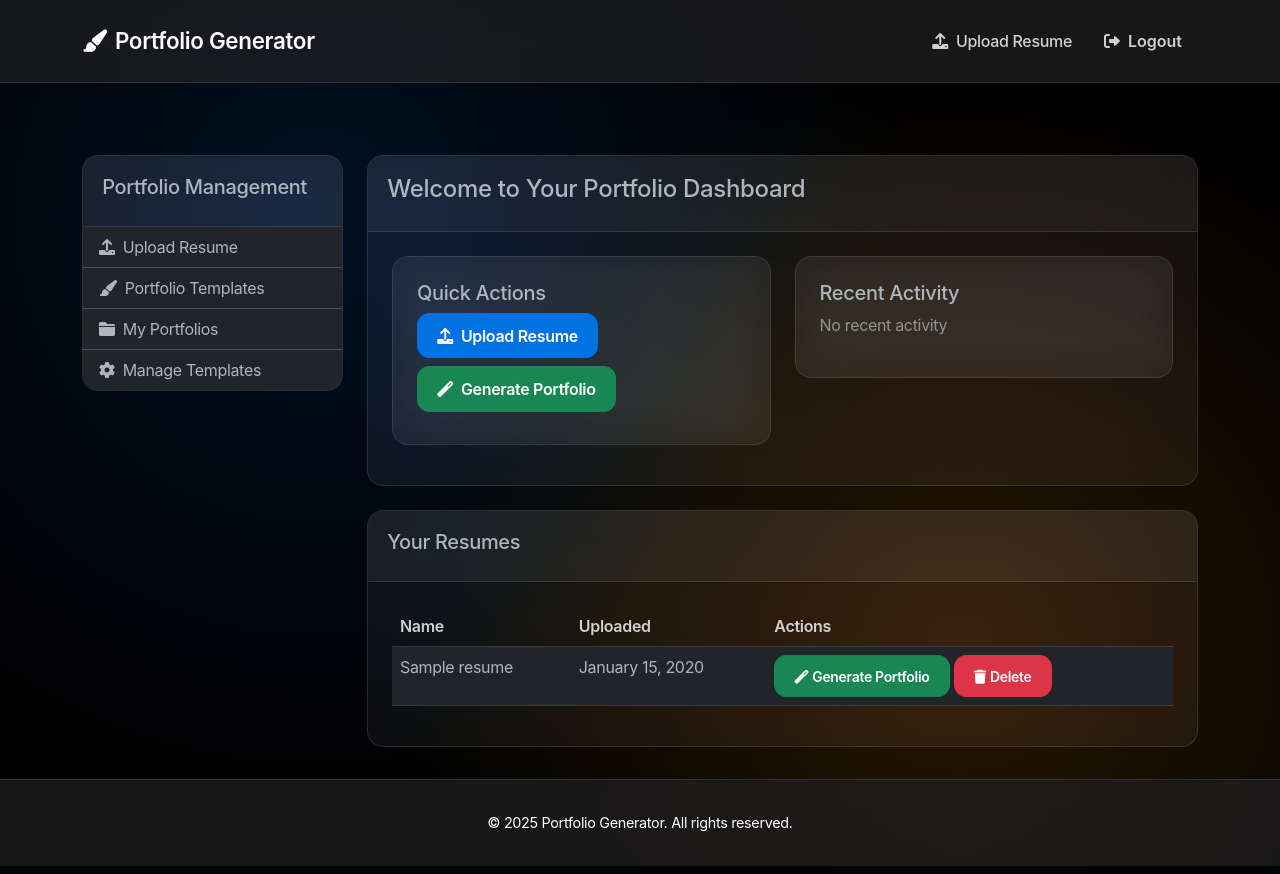
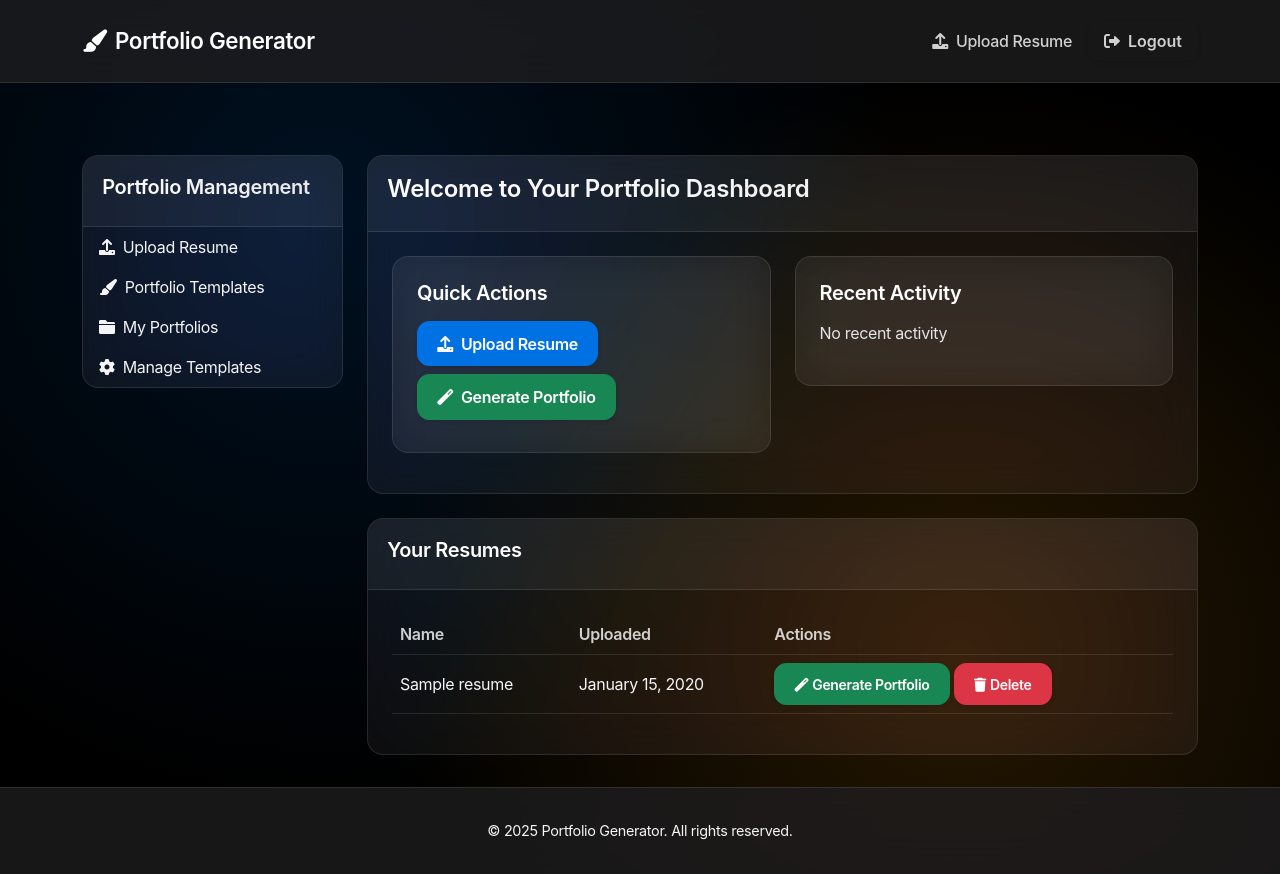
Before and after one commit to faizanparabtani/PortfolioWizard, a Django app: page / in a window 1280 px wide. Run offline with Django 5.2, Linux system fonts and the light colour scheme; a user stored in the database is signed in; tables that the repository leaves empty hold one stand-in row (values such as "Sample post"); data that the repository does not hold is empty; some web fonts are replaced.

Commit message:
Made changes to the look and feel of the site

```diff
--- a/templates/base.html
+++ b/templates/base.html
@@ -20,7 +20,8 @@
             --bg-dark: #000000;
             --bg-darker: #1d1d1f;
             --text-primary: #ffffff;
-            --text-secondary: #ffffff;
+            --text-secondary: #f5f5f7;
+            --text-tertiary: #e5e5e7;
             --card-bg: rgba(255, 255, 255, 0.05);
             --card-border: rgba(255, 255, 255, 0.1);
             --success-color: #34c759;
@@ -121,7 +122,14 @@
             border-radius: 12px;
             font-weight: 600;
             padding: 0.6rem 1.2rem;
-            transition: all 0.3s ease;
+            transition: all 0.3s cubic-bezier(0.4, 0, 0.2, 1);
+            transform: translateY(0);
+            box-shadow: 0 2px 4px rgba(0, 0, 0, 0.1);
+        }
+
+        .btn:hover {
+            transform: translateY(-2px);
+            box-shadow: 0 4px 8px rgba(0, 0, 0, 0.2);
         }
 
         .btn-primary {
@@ -133,7 +141,6 @@
         .btn-primary:hover {
             background-color: var(--primary-hover);
             border-color: var(--primary-hover);
-            transform: translateY(-2px);
         }
 
         .btn-outline-primary {
@@ -146,7 +153,6 @@
             background-color: var(--primary-color);
             border-color: var(--primary-color);
             color: var(--text-primary);
-            transform: translateY(-2px);
         }
 
         .btn-accent {
@@ -159,7 +165,6 @@
             background-color: var(--accent-hover);
             border-color: var(--accent-hover);
             color: #000000;
-            transform: translateY(-2px);
         }
 
         .btn-outline-accent {
@@ -172,7 +177,6 @@
             background-color: var(--accent-color);
             border-color: var(--accent-color);
             color: #000000;
-            transform: translateY(-2px);
         }
 
         .alert {
@@ -281,32 +285,61 @@
 
         /* Apple-style tables */
         .table {
-            color: var(--text-primary);
-            background-color: transparent;
+            color: var(--text-secondary);
+            background-color: transparent !important;
         }
 
         .table thead th {
             border-bottom: 1px solid var(--card-border);
             font-weight: 600;
             color: rgba(255, 255, 255, 0.8);
-            background-color: transparent;
+            background-color: transparent !important;
         }
 
         .table tbody tr {
             border-bottom: 1px solid var(--card-border);
-            background-color: transparent;
+            background-color: transparent !important;
+            background: transparent !important;
+            vertical-align: middle;
         }
 
         .table tbody tr:hover {
-            background-color: rgba(255, 255, 255, 0.05);
+            background-color: transparent !important;
+            background: transparent !important;
         }
 
         .table-striped tbody tr:nth-of-type(odd) {
-            background-color: transparent;
+            background-color: transparent !important;
+            background: transparent !important;
         }
 
         .table-striped tbody tr:nth-of-type(even) {
-            background-color: transparent;
+            background-color: transparent !important;
+            background: transparent !important;
+        }
+
+        .table-responsive {
+            background-color: transparent !important;
+        }
+
+        .card-body .table {
+            background-color: transparent !important;
+        }
+
+        .card-body .table tbody tr {
+            background-color: transparent !important;
+            background: transparent !important;
+        }
+
+        .card-body .table tbody tr:hover {
+            background-color: transparent !important;
+            background: transparent !important;
+        }
+
+        .card-body .table tbody tr td {
+            background-color: transparent !important;
+            background: transparent !important;
+            vertical-align: middle;
         }
 
         /* Accent highlights */
@@ -316,6 +349,60 @@
 
         .accent-text {
             color: var(--accent-color);
+        }
+
+        .card-header h4, .card-header h5 {
+            color: var(--text-primary);
+            font-weight: 600;
+            background: linear-gradient(45deg, var(--text-primary), var(--text-tertiary));
+            -webkit-background-clip: text;
+            -webkit-text-fill-color: transparent;
+            background-clip: text;
+        }
+
+        .card-title {
+            color: var(--text-primary);
+            font-weight: 600;
+            margin-bottom: 1rem;
+        }
+
+        .list-group-item {
+            background-color: transparent;
+            border-color: var(--card-border);
+            color: var(--text-secondary);
+            transition: all 0.3s ease;
+            border: none !important;
+        }
+
+        .list-group-item:hover {
+            background-color: rgba(255, 255, 255, 0.05);
+            color: var(--text-primary);
+        }
+
+        .list-group-item-action {
+            color: var(--text-secondary);
+            border: none !important;
+        }
+
+        .list-group-item-action:hover {
+            color: var(--text-primary);
+        }
+
+        .text-muted {
+            color: var(--text-tertiary) !important;
+        }
+
+        .table th {
+            color: var(--text-primary);
+            font-weight: 600;
+        }
+
+        .table td {
+            color: var(--text-secondary);
+        }
+
+        .table tbody tr:hover td {
+            color: var(--text-primary);
         }
     </style>
     {% block extra_css %}{% endblock %}
```
